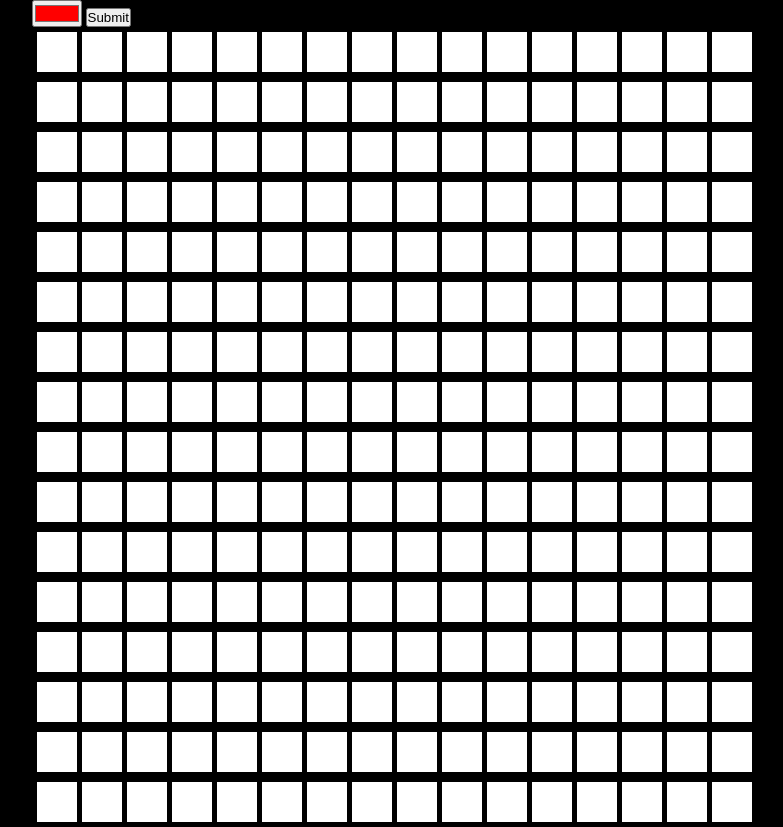
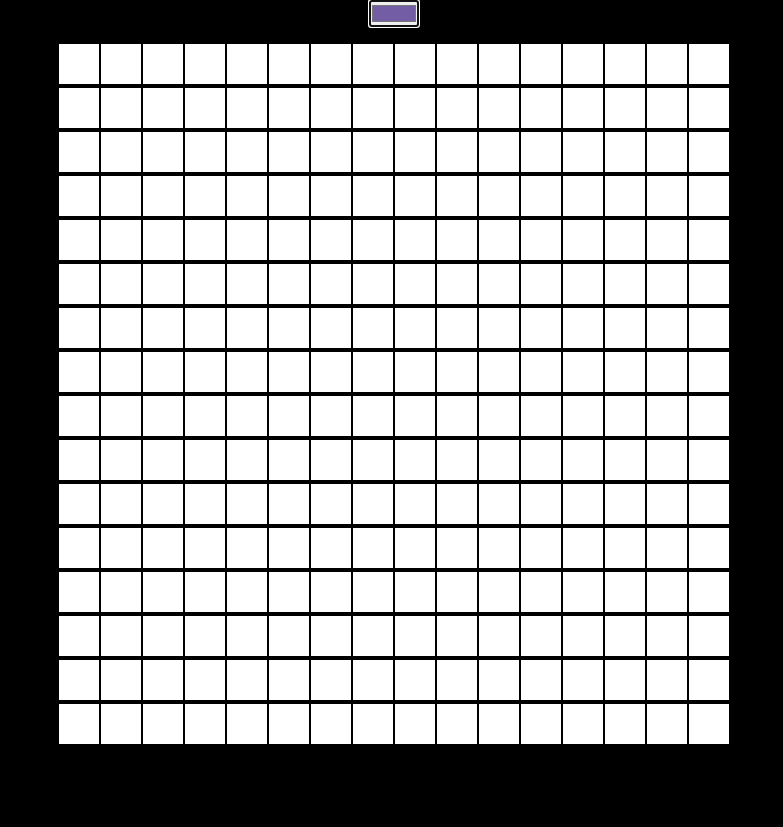
Before and after one commit to sckbstrd/odin-etch-a-sketch, a plain HTML site: page index.html in a window 1280 px wide. Shown: the whole page, without its empty margins (246-1029 px from the left). After the commit the page ends 800 px from the top, so only its background shows below. Drawn offline with Linux system fonts and the light colour scheme.

Commit message:
Add color picker functionality

```diff
--- a/index.html
+++ b/index.html
@@ -8,12 +8,8 @@
     <script src="script.js" defer></script>
 </head>
 <body>
-    <div class="color">
-        <input type="color" id="favcolor" name="favcolor" value="#ff0000">
-        <input type="submit">
-    </div>
-
-    <div class="main">
+    <input type="color" id="colorpicker" name="favcolor" value="#ff0000">
+    <div id="main">
 
     </div>
 
--- a/script.js
+++ b/script.js
@@ -1,6 +1,20 @@
-const main = document.querySelector('div');
+const main = document.getElementById('main');
+const colorPicker = document.getElementById('colorpicker');
 
 
+// Deep periwinkle and soft lilac
+// Hex codes: #735DA5, #D3C5E5
+// https://webflow.com/blog/best-color-combinations
+
+let defaultColor = '#735DA5';
+
+window.addEventListener("load", startup);
+
+function startup() {
+    colorPicker.value = defaultColor;
+    colorPicker.addEventListener("change", getColor, false);
+    colorPicker.select();
+}
 
 for (let i=0; i<16; i++) {
     const oneRow = document.createElement('div')
@@ -17,9 +31,16 @@ for (let i=0; i<16; i++) {
 
 
 
+function getColor(event) {
+    return colorPicker.value;
+}
+
 
 main.addEventListener('click', function handleClick(event) {
-    if (event.target.className == 'griddiv'){event.target.style.backgroundColor = 'red';}
+    if (event.target.className == 'griddiv'){event.target.style.backgroundColor=getColor(event);}
+});
 
-
+main.addEventListener('contextmenu', function handleClick(event) {
+    event.preventDefault();
+    if (event.target.className == 'griddiv'){event.target.style.backgroundColor = 'white';}
 });
--- a/styles.css
+++ b/styles.css
@@ -5,13 +5,14 @@
 }
 
 body {
+    display: flex;
     background-color: black;
-    display: flex;
-    justify-content: center;
-    flex-direction: row;
+    align-items: center;
+    flex-direction: column;
+    gap: 15px;
 }
 
-.main {
+#main {
     display: flex;
     flex-direction: column;
 }
@@ -31,12 +32,6 @@ body {
 
 .row {
     display: flex;
-    gap: 5px;
-    border: 5px solid black;
+    gap: 2px;
+    border: 2px solid black;
 }
-
-/*
-.row:hover .griddiv{
-    border: 10px dashed blue;
-}
-    */
```
